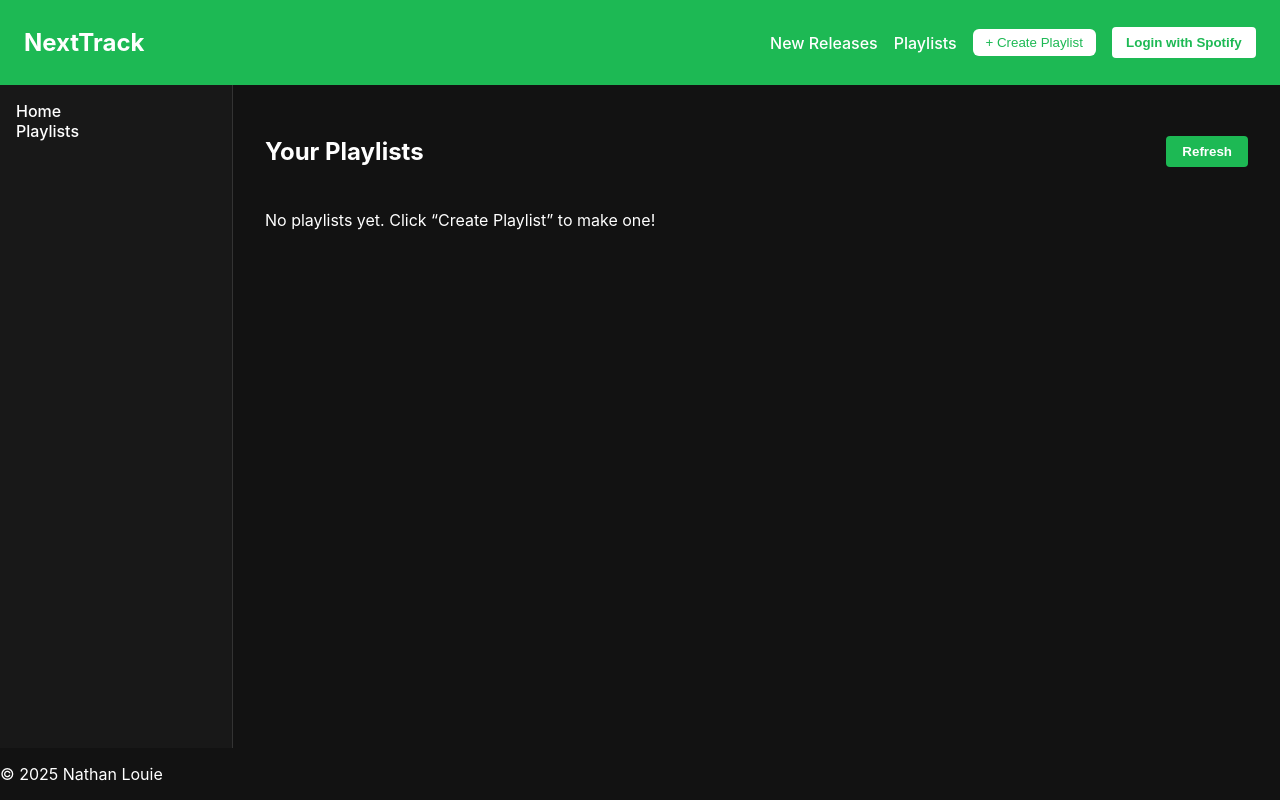
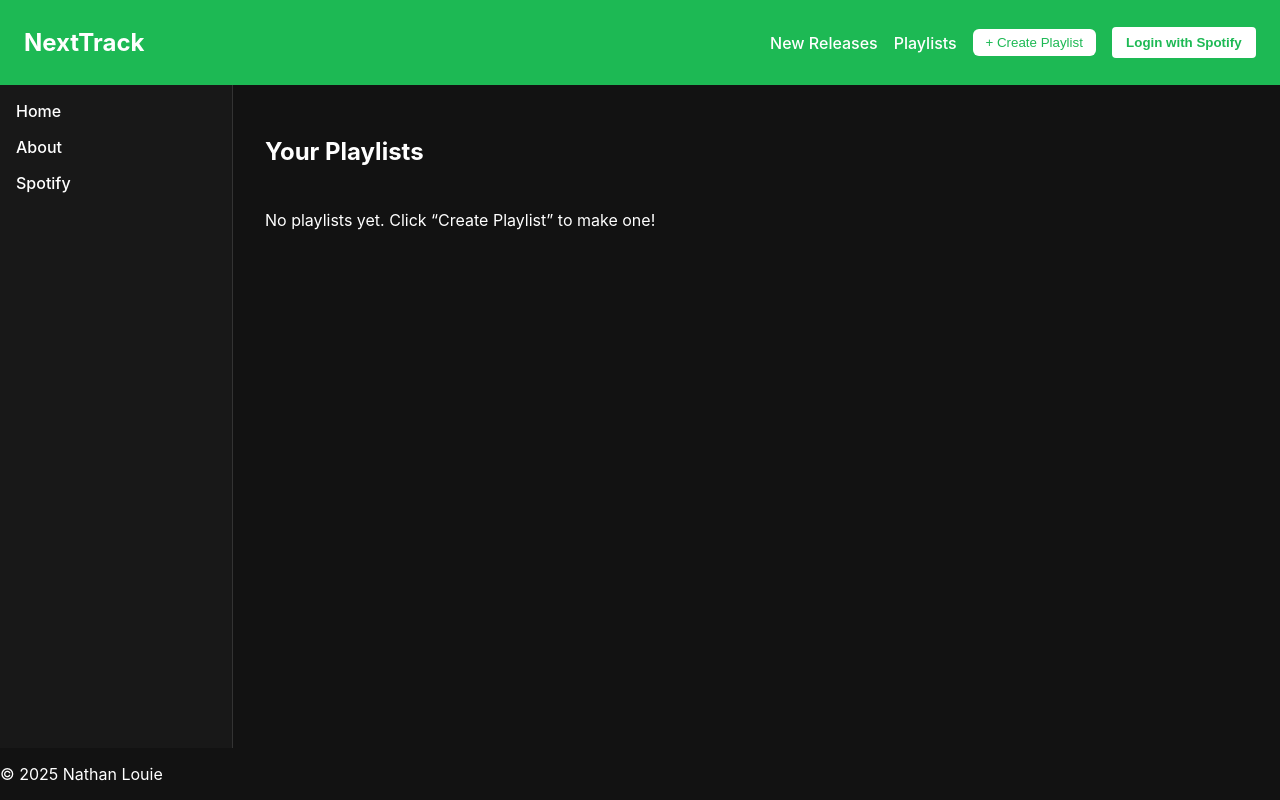
Before and after one commit to Barayas/se_project_final, a React (Vite) app: page /playlists in a window 1280 px wide. Built offline with nearby package versions, Linux system fonts and the light colour scheme.

Commit message:
Tweak Sidebar css

```diff
--- a/src/components/PlaylistPage/PlaylistPage.css
+++ b/src/components/PlaylistPage/PlaylistPage.css
@@ -1,18 +1,3 @@
-.refresh-btn {
-  background-color: #1db954;
-  border: none;
-  border-radius: 4px;
-  color: white;
-  padding: 0.5rem 1rem;
-  cursor: pointer;
-  font-weight: 600;
-  transition: 0.2s ease;
-}
-
-.refresh-btn:hover {
-  background-color: #17a74a;
-}
-
 .playlist-grid {
   display: grid;
   grid-template-columns: repeat(auto-fill, minmax(200px, 1fr));
--- a/src/components/PlaylistPage/PlaylistPage.jsx
+++ b/src/components/PlaylistPage/PlaylistPage.jsx
@@ -5,7 +5,6 @@ export default function PlaylistPage({
   playlists,
   handleRemoveFromPlaylist,
   onOpenPlaylistModal,
-  onRefresh,
 }) {
   if (!playlists) playlists = [];
 
@@ -13,9 +12,6 @@ export default function PlaylistPage({
     <main className="main-content">
       <div className="content-header">
         <h2>Your Playlists</h2>
-        <button className="refresh-btn" onClick={onRefresh}>
-          Refresh
-        </button>
       </div>
 
       {playlists.length === 0 ? (
--- a/src/components/Sidebar/Sidebar.css
+++ b/src/components/Sidebar/Sidebar.css
@@ -1,4 +1,5 @@
 .sidebar {
+  height: 100vh;
   background-color: #181818;
   color: #ffffff;
   min-width: 200px;
@@ -12,9 +13,12 @@
 }
 
 .sidebar__list {
+  display: flex;
+  flex-direction: column;
   list-style: none;
   margin: 0;
   padding: 0;
+  gap: 1rem;
 }
 
 .sidebar__item {
@@ -26,6 +30,11 @@
   text-decoration: none;
   font-weight: 500;
   transition: color 0.3s ease;
+  cursor: pointer;
+}
+
+.siderbar__link:hover {
+  color: #1db954;
 }
 
 .sidebar__link:hover {
@@ -35,6 +44,6 @@
 /* Responsive */
 @media (max-width: 768px) {
   .sidebar {
-    display: none; /* will re-enable later when routing is added */
+    display: none;
   }
 }
--- a/src/components/Sidebar/Sidebar.jsx
+++ b/src/components/Sidebar/Sidebar.jsx
@@ -18,17 +18,29 @@ export default function Sidebar() {
               Home
             </NavLink>
           </li>
+
           <li>
             <NavLink
-              to="/playlists"
+              to="/about"
               className={({ isActive }) =>
                 isActive
                   ? "sidebar__link sidebar__link--active"
                   : "sidebar__link"
               }
             >
-              Playlists
+              About
             </NavLink>
+          </li>
+
+          <li>
+            <a
+              href="https://open.spotify.com/"
+              target="_blank"
+              rel="noopener noreferrer"
+              className="sidebar__link"
+            >
+              Spotify
+            </a>
           </li>
         </ul>
       </nav>
```
